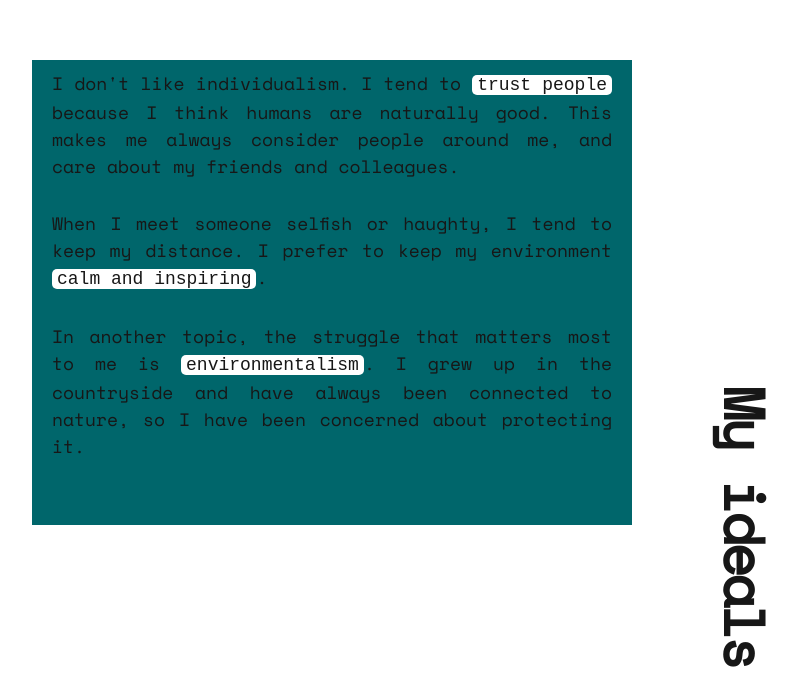
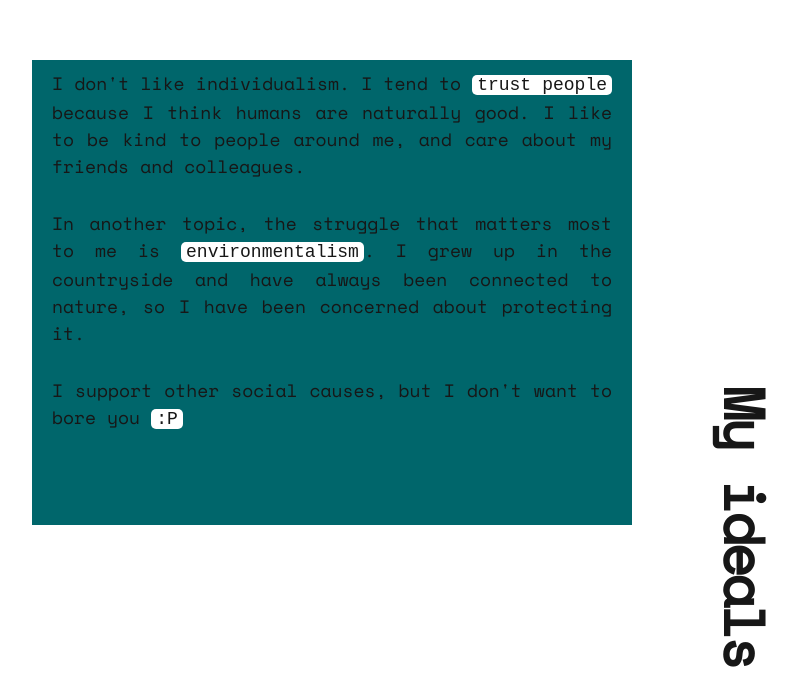
Before and after one commit to Rebun13/portfolio, a Next.js app: page /portfolio/ in a window 1280 px wide. Shown: the part 1708-2400 px from the top of the page, without its empty margins (308-1106 px from the left). Built offline with nearby package versions, Linux system fonts and the light colour scheme.

Commit message:
Changed slide text and ignore hydration error The error can't be solved. Ruben Gomez Dopazo

```diff
--- a/app/layout.tsx
+++ b/app/layout.tsx
@@ -18,6 +18,7 @@ export default function RootLayout({
     <html lang="en">
       <body
         className={`${primaryFont.className} antialiased`}
+        suppressHydrationWarning
       >
         <span className="wallpaper"/>
         <Navbar />
--- a/components/slides/3.json
+++ b/components/slides/3.json
@@ -1,8 +1,8 @@
 {
     "title": "My ideals",
     "content": [
-        "I don't like individualism. I tend to `trust people` because I think humans are naturally good. This makes me always consider people around me, and care about my friends and colleagues.",
-        "When I meet someone selfish or haughty, I tend to keep my distance. I prefer to keep my environment `calm and inspiring`.",
-        "In another topic, the struggle that matters most to me is `environmentalism`. I grew up in the countryside and have always been connected to nature, so I have been concerned about protecting it."
+        "I don't like individualism. I tend to `trust people` because I think humans are naturally good. I like to be kind to people around me, and care about my friends and colleagues.",
+        "In another topic, the struggle that matters most to me is `environmentalism`. I grew up in the countryside and have always been connected to nature, so I have been concerned about protecting it.",
+        "I support other social causes, but I don't want to bore you `:P`"
     ]
 }
```
